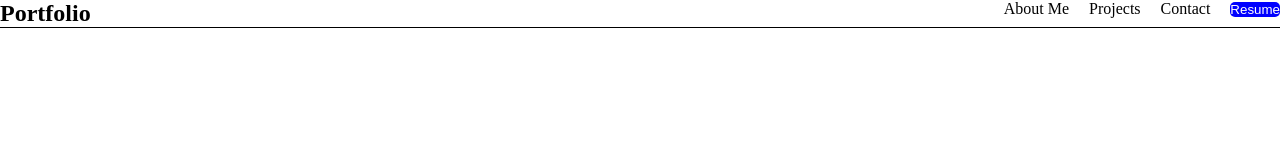
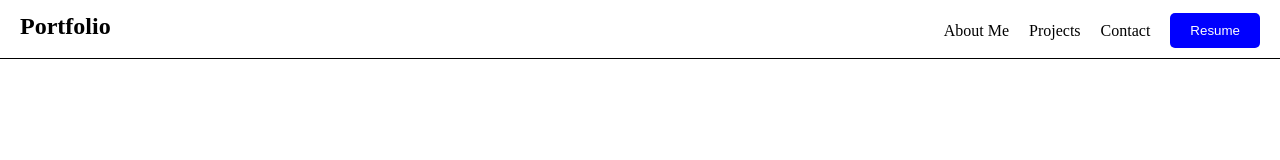
Before and after one commit to awaisfraaz/Frontend-Engineering, a plain HTML site: page Portfolio/index.html in a window 1280 px wide. Drawn offline with Linux system fonts and the light colour scheme.

Commit message:
Update style.css

```diff
--- a/Portfolio/style.css
+++ b/Portfolio/style.css
@@ -21,6 +21,14 @@ a{
     display: flex;
     gap: 20px;
     align-items: center;
+    padding: 13px 20px 10px ;
+}
+.nav-links ul li:hover{
+    /* text-decoration: underline; */
+    /* background-color: lightgray;
+    border-radius: 5px; */
+    transform: scale(1.1);
+    transition: transform 0.2s;
 }
 nav{
     border-bottom:1px solid black;
@@ -30,4 +38,19 @@ button{
     background-color:blue;
     color: white;
     border-radius: 5px;
+    padding: 10px 20px;
+    cursor: pointer;
 }
+button:hover{
+    background-color: darkblue;
+}
+.logo h2{
+    margin-left: 20px;
+    padding: 13px 0 10px;
+}
+/* @media (max-width:600px){
+    .nav-links ul{
+        flex-direction: column;
+        align-items: flex-start;
+    }
+} */
```
